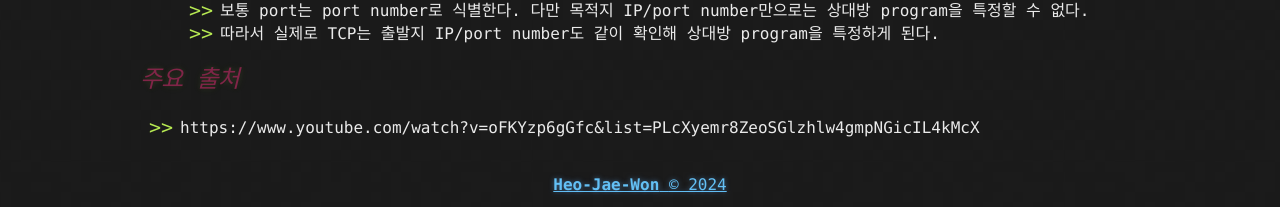
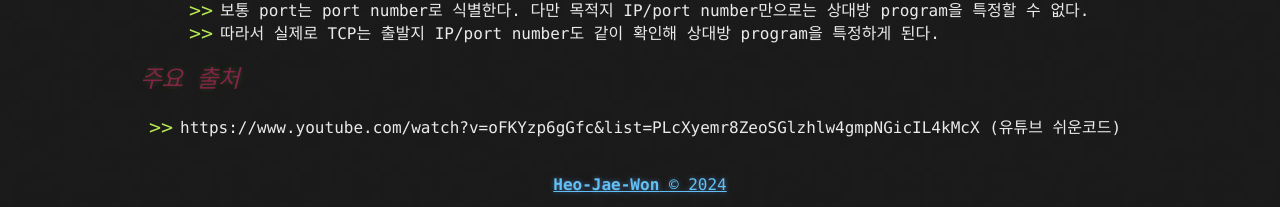
Before and after one commit to Heo-Jae-Won/Heo-Jae-Won.github.io, a Jekyll site: the page built from _posts/2024-03-07-network-first.md, in a window 1280 px wide and 900 px high, scrolled down 11917 px. Shown: the part 690-897 px from the top of the window. Built offline with Jekyll 4.4.1, drawn with Linux system fonts in a browser that asks for light colours.

Commit message:
network-first-week 출처 구체화

```diff
--- a/_posts/2024-03-07-network-first.md
+++ b/_posts/2024-03-07-network-first.md
@@ -361,4 +361,4 @@ PDU: bit
 
 
 ## <span style="color:#802548">_주요 출처_</span>
-- https://www.youtube.com/watch?v=oFKYzp6gGfc&list=PLcXyemr8ZeoSGlzhlw4gmpNGicIL4kMcX
+- https://www.youtube.com/watch?v=oFKYzp6gGfc&list=PLcXyemr8ZeoSGlzhlw4gmpNGicIL4kMcX (유튜브 쉬운코드)
```
